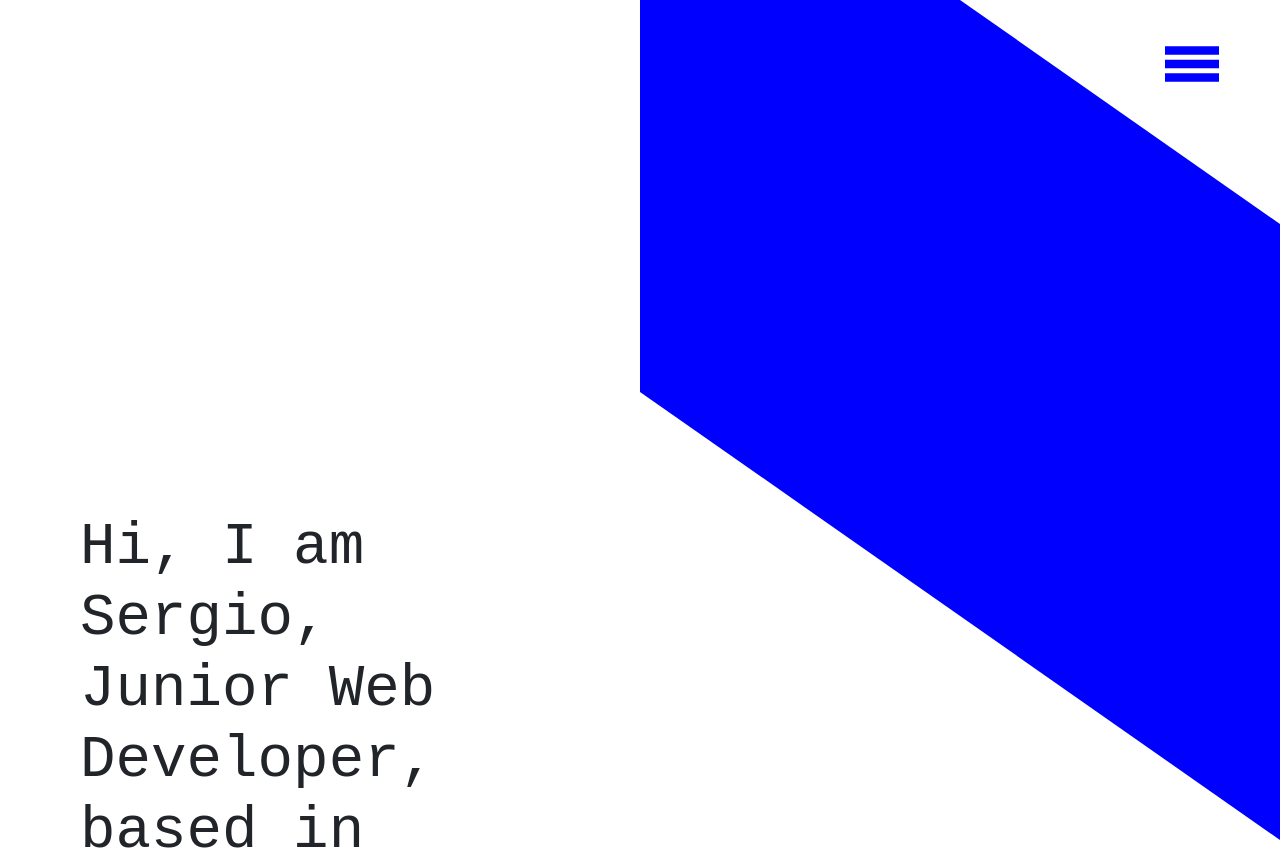
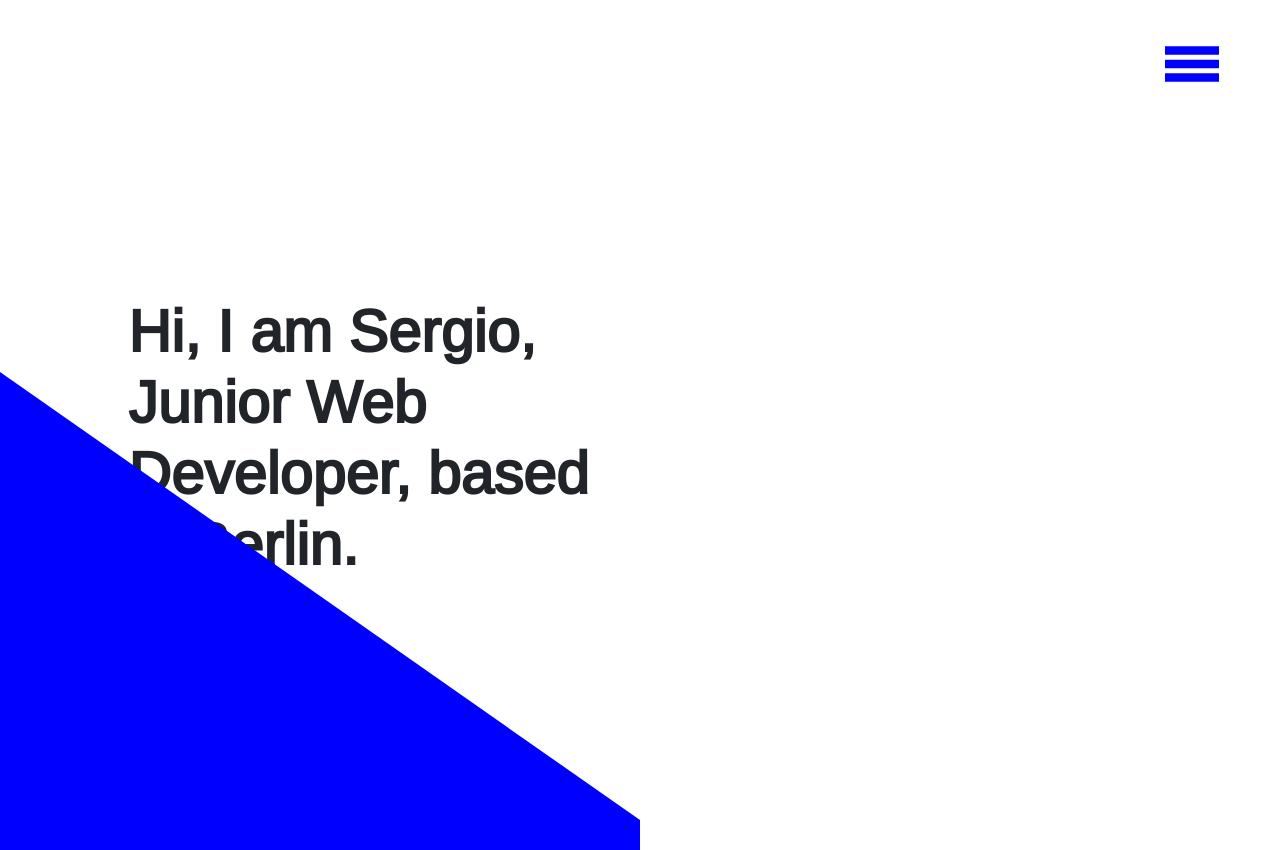
Before and after one commit to sugardraw/portfolio_website, a React (Create React App) app: page / in a window 1280 px wide. Shown: the top 850 px of the page. Built offline with nearby package versions, Linux system fonts and the light colour scheme.

Commit message:
merging remote

```diff
--- a/package.json
+++ b/package.json
@@ -14,7 +14,8 @@
     "react-dom": "^16.8.2",
     "react-icons": "^3.4.0",
     "react-router-dom": "^4.3.1",
-    "react-scripts": "2.0.5"
+    "react-scripts": "2.0.5",
+    "segment-js": "^1.1.2"
   },
   "scripts": {
     "build-css": "node-sass-chokidar src/sass/ -o src/css/",
--- a/src/components/header/Header.jsx
+++ b/src/components/header/Header.jsx
@@ -11,7 +11,7 @@ class Header extends Component {
         >
           <div>
             <h1 class="intro-text p-3 mt-3">
-              Hi, I am Sergio, Junior Web Developer, based in Berlin.
+              Hi, I am Sergio, <br/>Junior Web Developer, based in Berlin.
             </h1>
           </div>
           <div class="intro-img" />
--- a/src/sass/styles.scss
+++ b/src/sass/styles.scss
@@ -1,4 +1,9 @@
 @import "../../node_modules/bootstrap/scss/bootstrap";
+@import url('https://fonts.googleapis.com/css?family=Anton');
+@import url('https://fonts.googleapis.com/css?family=Major+Mono+Display');
+
+@import url('https://fonts.googleapis.com/css?family=Arimo');
+
 
 /* desktop-x-small */
 @media all and (min-width: 0) and (max-width: 480px) {
@@ -40,17 +45,15 @@
   }
 }
 
+
+
 .container-fluid {
   width: 100%;
+
   padding-right: 0px !important;
   padding-left: 0px !important;
 }
 
-//canvas///////////////
-
-#top {
-  margin-top: 21rem !important;
-}
 
 //navigation////////////
 
@@ -147,22 +150,61 @@ svg {
   font-family: "Poiret One", cursive;
 
 
+
+}
+
+@mixin keyframes($name) {
+  @-webkit-keyframes #{$name} {
+    @content;
+  }
+  @-moz-keyframes #{$name} {
+    @content;
+  }
+  @-ms-keyframes #{$name} {
+    @content;
+  }
+  @keyframes #{$name} {
+    @content;
+  }
+}
+
+
+@include keyframes(introAni) {
+  0% {
+    transform: translateY(100%);
+  }
+  100% {
+    transform: translateY(0);
+  }
 }
 
 .intro-text {
-  margin: 10rem 3rem 0rem 4rem !important;
+  margin: 17.5rem 3rem 0rem 7rem !important;
   z-index: 1100 !important;
   max-width: 40vw;
-  font-family: monospace;
+
+  font-family: 'Arimo', sans-serif;
+  font-weight: 600;
+  font-size: 3.8rem;
+  -webkit-animation: introAni 1.2s cubic-bezier(.2,.6,.2,1);
+  -moz-animation: introAni 1.2s cubic-bezier(.2,.6,.2,1);
+  animation:introAni  1.2s cubic-bezier(.2,.6,.2,1);
+  -webkit-animation-fill-mode: backwards;
+  -moz-animation-fill-mode: backwards;
+  animation-fill-mode: backwards;
 }
 
 .intro-img {
   width: 50vw;
-  margin-top: -21rem;
   height: 88vh;
   transform: skewY(35deg);
   background-color: blue;
+
 }
+
+
+
+
 
 @media screen and (max-width: 1400px) {
   .intro-text {
```
Also changed, not shown: src/assets/images/intro-text.svg (added), src/css/styles.css, 1 other file (tests, documents, lock files or other folders).
